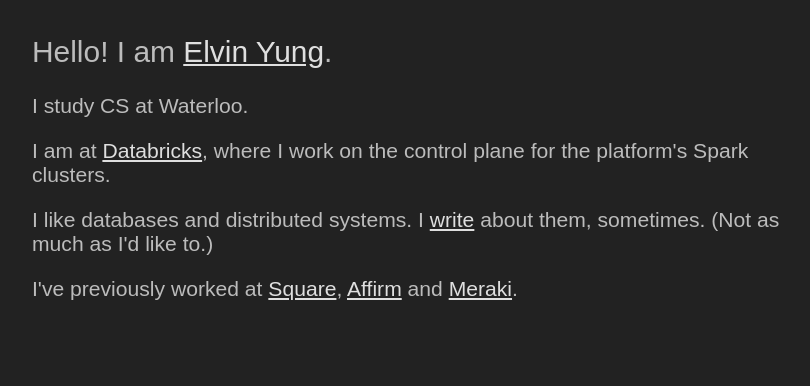
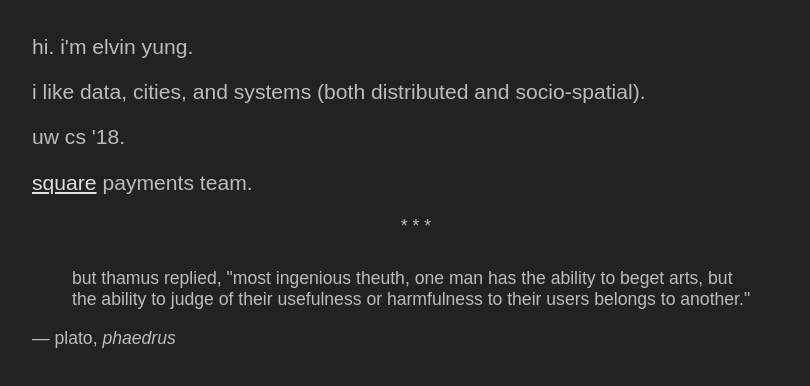
Before and after one commit to lvn/elvinyung.com, a plain HTML site: page index.html in a window 1280 px wide. Shown: the whole page, without its empty margins (224-1034 px from the left). Drawn offline with Linux system fonts and the light colour scheme; a web font is replaced by a local one.

Commit message:
Update site content tbh

```diff
--- a/index.html
+++ b/index.html
@@ -9,23 +9,20 @@
     <title>Elvin Yung</title>
   </head>
   <body>
-    <header>
-      <h2>
-        Hello! I am <a href="mailto:elvin@elvinyung.com">Elvin Yung</a>.
-      </h2>
-    </header>
-    <p>
-      I study CS at Waterloo.
-    </p>
-    <p>
-      I am at <a href="https://databricks.com/">Databricks</a>, where I work on the control plane for the platform's Spark clusters.
-    </p>
-    <p>
-      I like databases and distributed systems. I <a href="http://blog.elvinyung.com">write</a> about them, sometimes. (Not as much as I'd like to.)
-    </p>
-    <p>
-      I've previously worked at <a href="https://squareup.com/">Square</a>, <a href="https://affirm.com/">Affirm</a> and <a href="https://meraki.cisco.com/">Meraki</a>.
-    </p>
+    <p class="lower">Hi. I'm Elvin Yung.</p>
+    <p class="lower">I like data, cities, and systems (both distributed and socio-spatial).</p>
+    <p class="lower">UW CS '18.</p>
+    <p class="lower"><a href="https://squareup.com/">Square</a> payments team.<p>
+
+    <hr>
+
+    <blockquote class="lower">
+      But Thamus replied, "Most ingenious Theuth, one man has the ability to
+      beget arts, but the ability to judge of their usefulness or harmfulness to
+      their users belongs to another."
+    </blockquote>
+
+    <span class="lower">&#8213; Plato, <i>Phaedrus</i></span>
 
     <!-- GA things -->
     <script>
--- a/style.css
+++ b/style.css
@@ -48,3 +48,18 @@
   color: #dfdfdf;
   background: #111;
 }
+
+hr {
+  border: 0;
+  text-align: center;
+  height: 2em;
+
+  &:after {
+    content: "* * *"
+  }
+
+}
+
+.lower {
+  text-transform: lowercase;
+}
```
